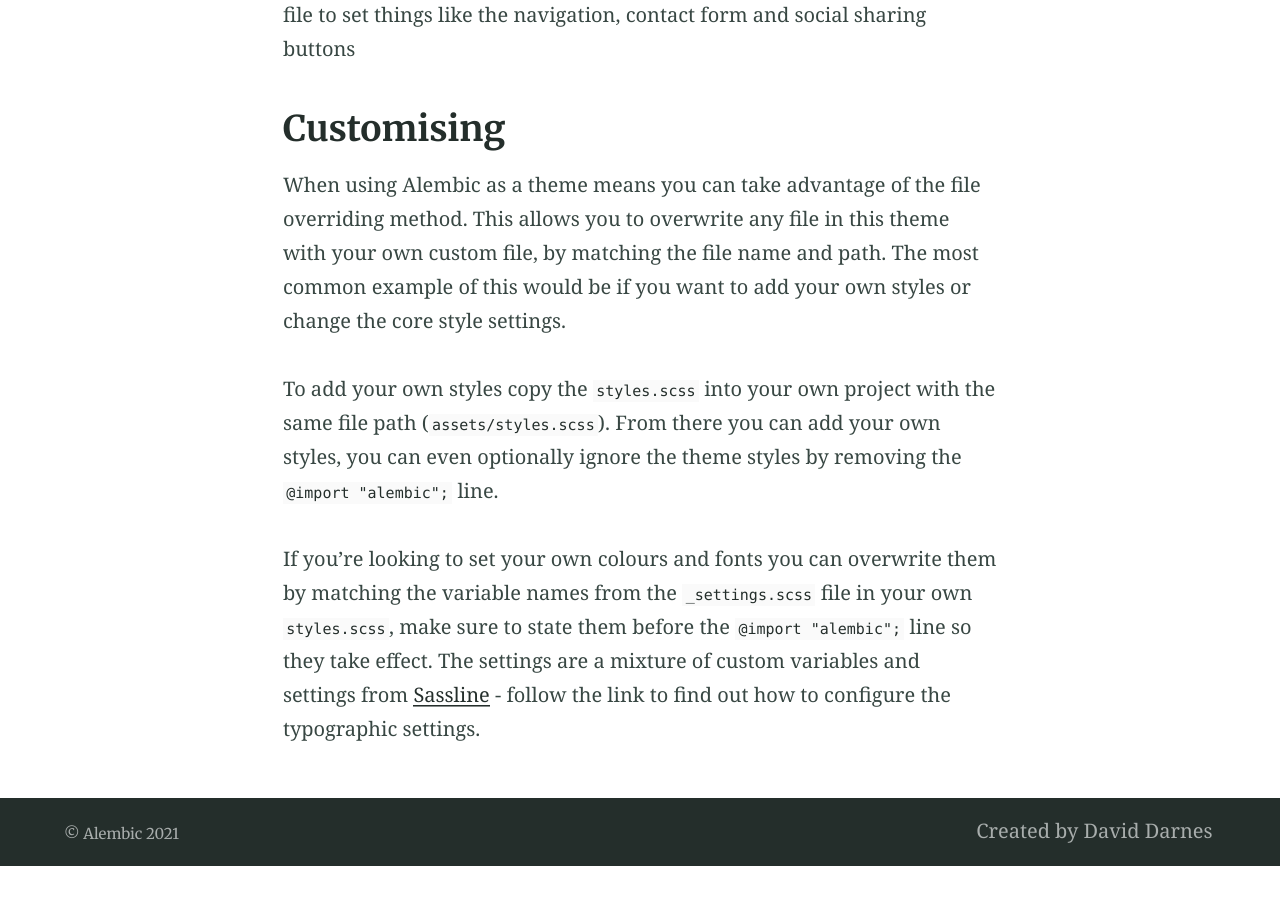
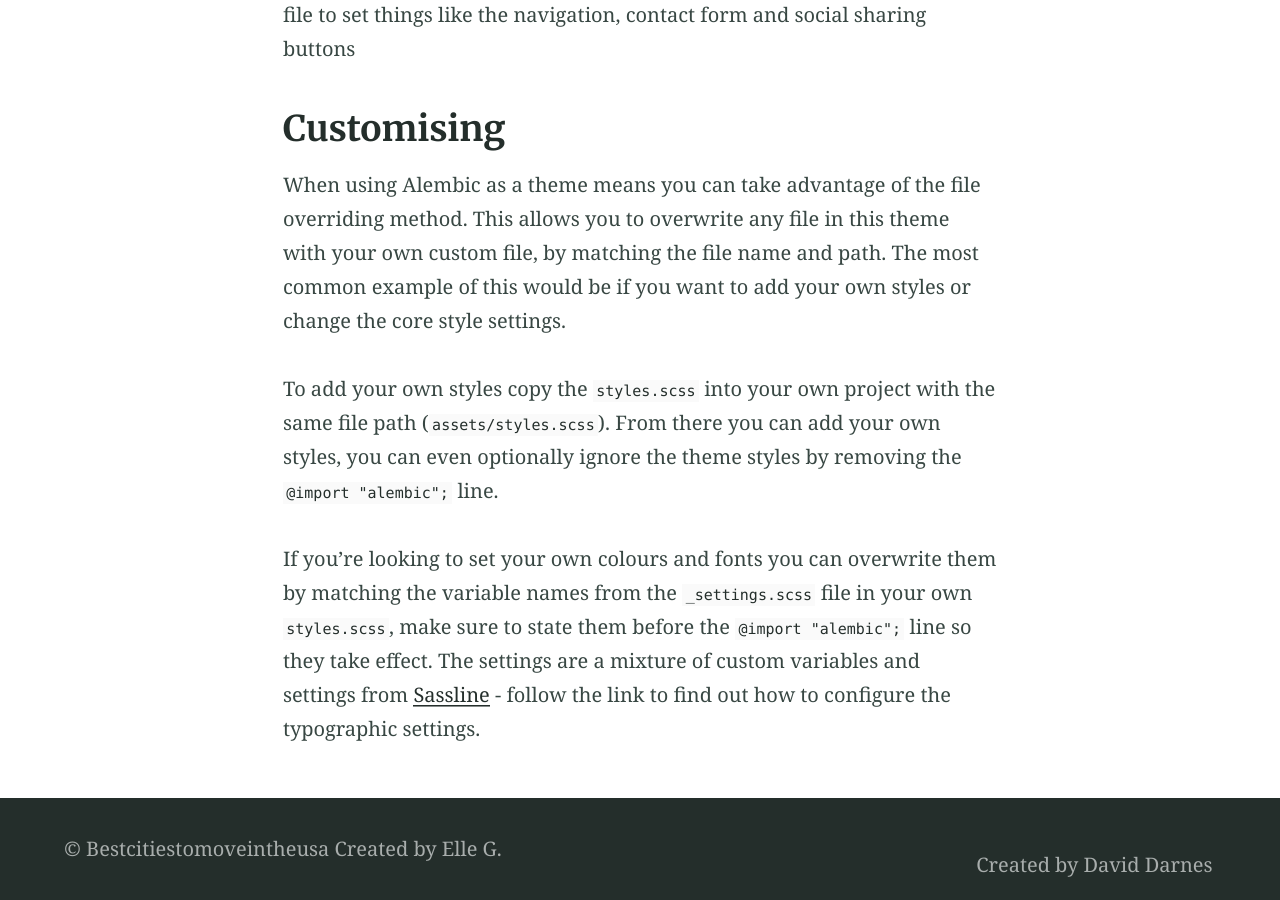
Before and after one commit to Coolweb2go/alembic, a Jekyll site: the page built from index.md, in a window 1280 px wide and 900 px high, scrolled down 4557 px. Built offline with Jekyll 4.4.1, drawn with Linux system fonts in a browser that asks for light colours; before the commit the page ends 5423 px from its top, so only the background shows below that.

Commit message:
Update site-footer.html

```diff
--- a/_includes/site-footer.html
+++ b/_includes/site-footer.html
@@ -1,7 +1,8 @@
 <footer class="footer">
   <div class="container">
     <div class="copyright  typeset">
-      <small class="small">&copy; {{ site.title }} {{ site.time | date: '%Y' }}</small>
+<!--       <small class="small">&copy; {{ site.title }} {{ site.time | date: '%Y' }}</small> -->
+      <a href="https://ellegamboa.com/" class="small">&copy; Bestcitiestomoveintheusa Created by Elle G.</small>
     </div>
 
     {% include nav-footer.html %}
```
